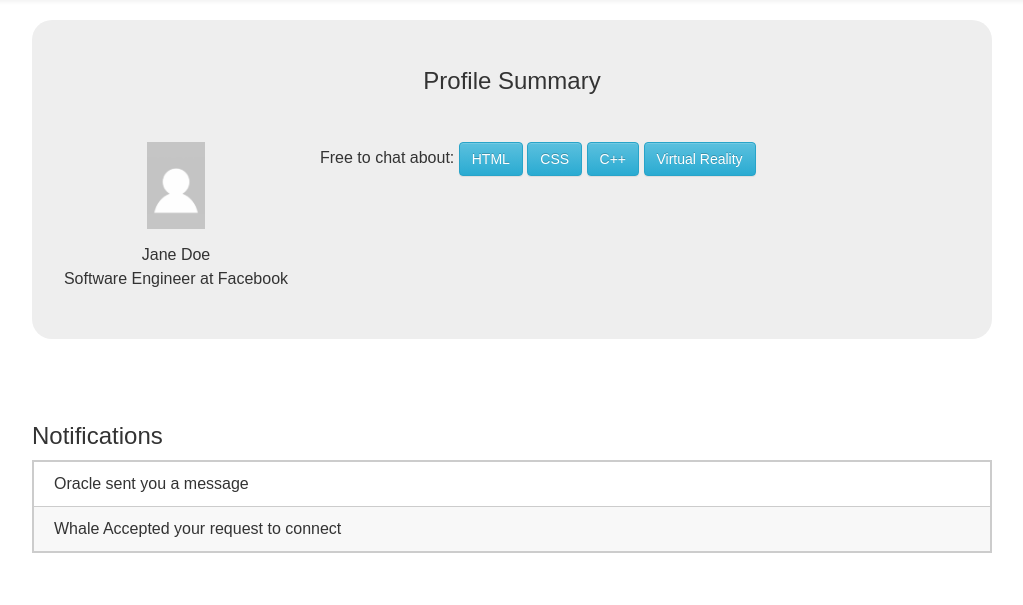
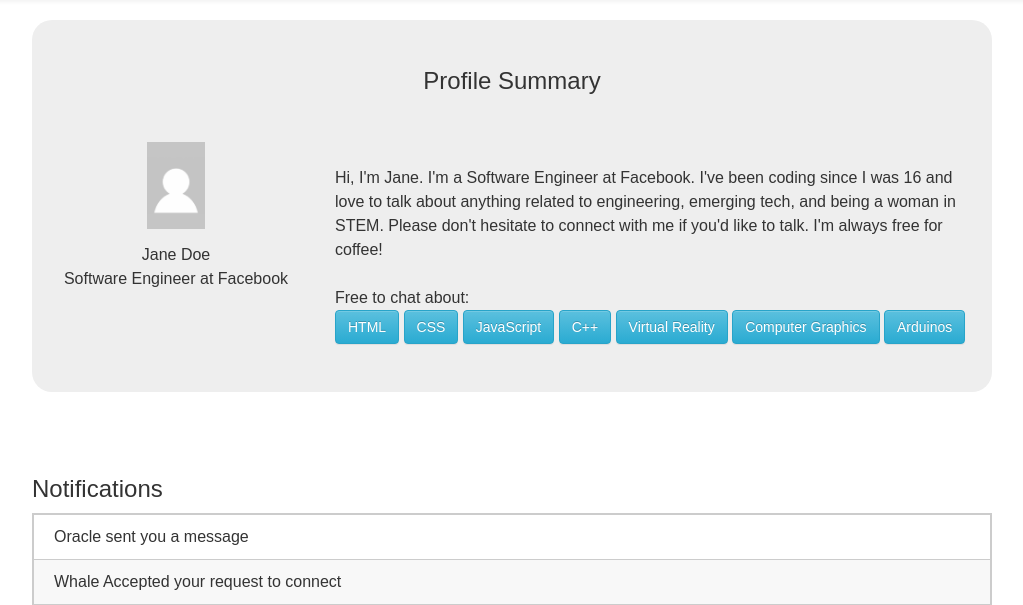
Before and after one commit to Sharo-0n/MentorSpace, a PHP site: page /index.html in a window 1280 px wide. Shown: the part 50-655 px from the top of the page, without its empty margins (128-1151 px from the left). Run offline with PHP 8.4, Linux system fonts and the light colour scheme; some libraries are stand-ins or nearby versions.

Commit message:
added more fake profile info

```diff
--- a/index.html
+++ b/index.html
@@ -68,12 +68,19 @@
 						<div id="occupation">Software Engineer at Facebook</div>
 
 					</div>
-					<div id="profile_info">
-						Free to chat about:
+					<div id="profile_info" class="container">
+						<br>Hi, I'm Jane. I'm a Software Engineer at Facebook. I've been coding since I was 16 and love to talk about anything related to engineering, emerging tech, and being a woman in STEM. Please don't hesitate to connect with me if you'd like to talk. I'm always free for coffee!
+						<br>
+						<br>Free to chat about:
+						<br>
 						<button type="button" class="btn btn-info">HTML</button>
 						<button type="button" class="btn btn-info">CSS</button>
+						<button type="button" class="btn btn-info">JavaScript</button>
 						<button type="button" class="btn btn-info">C++</button>
 						<button type="button" class="btn btn-info">Virtual Reality</button>
+						<button type="button" class="btn btn-info">Computer Graphics</button>
+						<button type="button" class="btn btn-info">Arduinos</button>
+
 					</div>
 				</div>
 			</div>
--- a/style/index.css
+++ b/style/index.css
@@ -20,6 +20,11 @@
 	text-align: center;
 	width: 30%;
 
+}
+
+#profile_info
+{
+	width: 40%;
 }
 
 #profile_image{
```
